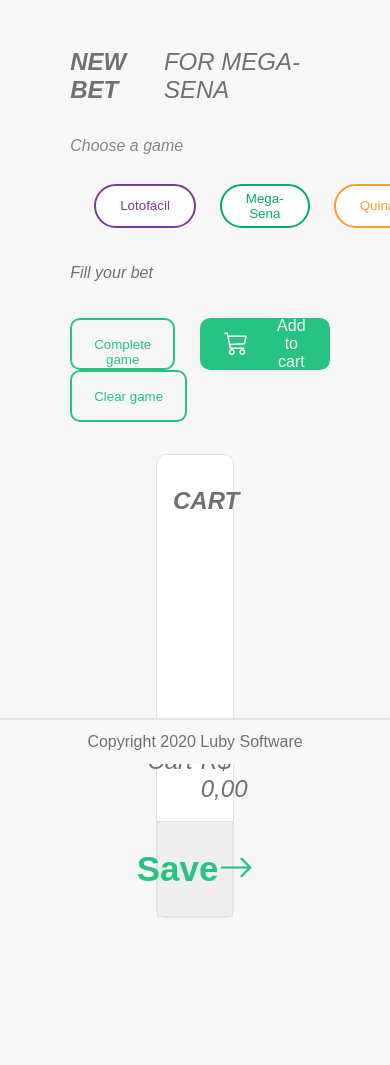
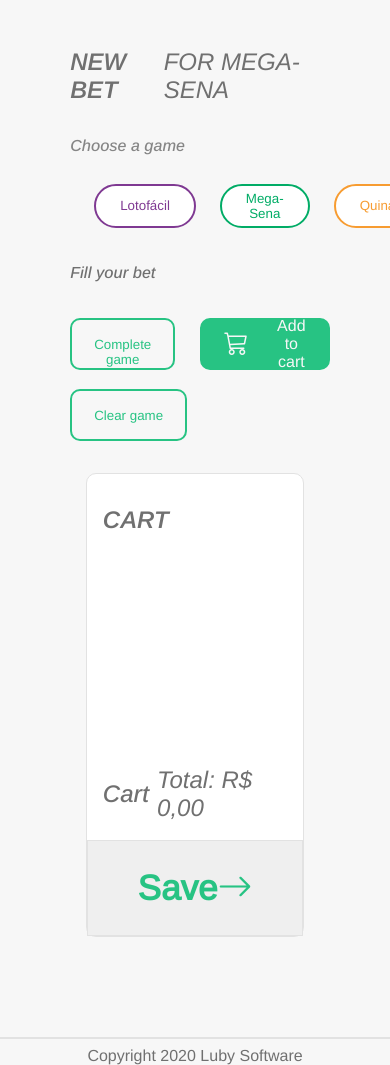
Before and after one commit to gabscar/Lotery-Luby, a plain HTML site: page index.html in a window 390 px wide. Shown: the part 80-1145 px from the top of the page. Before the commit the page ends 998 px from the top, so only its background shows below. Drawn offline with nearby package versions, Linux system fonts and the light colour scheme.

Commit message:
fet: adicionando a funcionalidade de deletar itens do carrinho

```diff
--- a/assets/style.css
+++ b/assets/style.css
@@ -1,4 +1,7 @@
-@import url('https://fonts.googleapis.com/css2?family=Open+Sans:ital,wght@1,300;1,400;1,600&display=swap');
+
+@import url('https://fonts.googleapis.com/css2?family=Arimo:ital,wght@0,400;1,400;1,500;1,600&display=swap');
+
+
 
 :root{
     --white: #f7f7f7;
@@ -17,7 +20,7 @@
     margin: 0;
     padding: 0;
     box-sizing: border-box;
-    font-family: 'Open+Sans', sans-serif;
+    font-family: 'Arimo', sans-serif;
 
     color: var(--gray);
 }
@@ -25,6 +28,8 @@
 html, body {
     width: 100%;
 
+    min-height:100%;
+    position:relative;
     background:var(--white) 0% 0% no-repeat padding-box;
     opacity: 1;
     font-style: italic;
@@ -32,6 +37,7 @@
 
 .container {
     width: 100%;
+    height: 100%;
 }
 /* HEADER CSS */
 header{
@@ -81,22 +87,7 @@
     font-size: 1.303rem;
 }
 
-@media (max-width:720px) {
-    header .leftTop p{
-      display: none;
-
-    }
-    header .rightTop{
-        display: none;
-    }
-
-}
-
-
-
-
 /* main  */
-
 
 main {
     margin: 0 auto;
@@ -104,13 +95,6 @@
     display: flex;
     flex-direction: row;
     justify-content: space-between;
-}
-@media (max-width:1000px){
-    main{
-        flex-direction: column;
-        align-items: center;
-        height: 100%;
-    }
 }
 
 /* Game Panel */
@@ -125,6 +109,9 @@
     display: flex;
     align-items: center;
     margin-bottom: 2.063rem;
+}
+.gameSection .gameTitle h2{
+    font-weight: bold;
 }
 
 .gameSection .gameTitle p{
@@ -187,16 +174,10 @@
     display: flex;
     justify-content: space-between;
     margin-top: 2.25rem;
-}
-.gameSection .buttons{
     margin-bottom:0.5rem;
 }
 
-@media (max-width:1723px) {
-    .gameSection .buttons{
-        margin-bottom:2rem;
-    }
-}
+
 .gameSection .buttons button{
     cursor: pointer;
     background-color: var(--white);
@@ -240,6 +221,7 @@
     border: 1px solid var(--cartColor);
     width: 25%;
     position: relative;
+
 }
 
 main .cart h2{
@@ -294,14 +276,14 @@
     margin-top: 2rem;
 }
 main .cart .save-btn{
-    width: 100%;
-    border: 1px solid var(--cartColor);
     display: flex;
     align-items: center;
     justify-content: center;
     position: absolute;
+    width: 100%;
+    border: 1px solid var(--cartColor);
     height: 6rem;
-    cursor: pointer;
+    cursor: wait;
     bottom: 0rem;
     font-size: 2.188rem;
     color: var(--green);
@@ -312,19 +294,63 @@
 }
 
 
-
 /*footer*/
 
 footer {
-    position: fixed;
-    bottom: 0;
-    left: 0;
+
+    position:absolute;
+    bottom:0;
+    width:100%;
     text-align: center;
     width: 100%;
     background: var(--white) 0% 0% no-repeat padding-box;
-    padding: .8rem 0rem;
+    padding-top: 0.5rem;
+    padding-bottom: 0rem;
     border-top: 2px solid var(--cartColor);
     color: var(--gray);
     font-style: normal;
 
 }
+@media(min-width:1064px){
+    html,body{
+        height: 1050px;
+    }
+}
+@media (max-width:1723px) {
+    .gameSection .buttons{
+        margin-bottom:2rem;
+    }
+}
+@media (max-width:1000px){
+    main{
+        flex-direction: column;
+        align-items: center;
+        height: 100%;
+    }
+}
+@media (max-width:720px) {
+    header .leftTop p{
+      display: none;
+
+    }
+    header .rightTop{
+        display: none;
+    }
+
+}
+@media (max-width:1000px){
+    main .cart{
+        height: 29rem;
+        background-color: var(--whiteTrue);
+        border-radius: 0.625rem;
+        border: 1px solid var(--cartColor);
+        width: 70%;
+        align-self: center;
+        justify-self: center;
+        margin-bottom: 8rem;
+    }
+    .gameSection .buttons .buttons-left button:first-child{
+        margin-bottom: 1.2rem;
+    }
+
+}
--- a/index.js
+++ b/index.js
@@ -15,12 +15,12 @@
             gameSelect: function(){
                 ajax.open('GET','./games.json');
                 ajax.send();
-                ajax.addEventListener('readystatechange',this.getGameRule)
+                ajax.addEventListener('readystatechange',this.getGameRule);
             },
 
             getGameRule:function(){
                 if(this.status ===200 && this.readyState ===4){
-                    let data = JSON.parse(this.responseText)
+                    let data = JSON.parse(this.responseText);
                     lotery.chooseAction(data.types);
                 }
             },
@@ -66,7 +66,6 @@
                         this.setDescriptionMode();
                         lotery.generateTableGame(item);
                     });
-
                     sectionBtnRules.appendChild($button);
                 });
 
@@ -79,6 +78,7 @@
                 button.padding = "0.3rem 1.5rem";
                 button.borderRadius = '6rem';
                 button.marginLeft = '1.5rem';
+                button.cursor = 'pointer';
             },
 
             setDescriptionMode: function(){
@@ -133,7 +133,7 @@
 
                     let limit = Number(modelSelect['max-number']) - selectedNumbers.length
                     if(limit===0){
-                        this.clearBalls();
+                        lotery.clearBalls();
                         limit = Number(modelSelect['max-number']);
                     }
 
@@ -175,18 +175,35 @@
                 lotery.cartCardStyle($sectionElement,$rightDiv,$image,$btnDelete,$pNumbers,$pNameandValue,$pNameModeinCard);
 
                 totalPrice+=priceModel;
-                totalText.innerHTML = 'R$' + totalPrice.toFixed(2).replace('.',',');
+                totalText.innerHTML = 'Total R$' + totalPrice.toFixed(2).replace('.',',');
                 $pNameModeinCard.innerHTML = modelSelect.type;
+
+
                 $pNumbers.innerHTML = selectedNumbers.join(', ');
-                $pNameandValue.innerHTML = $pNameModeinCard.outerHTML + " R$ " + String(priceModel).replace('.',',');
+                $pNameandValue.innerHTML = $pNameModeinCard.outerHTML + " R$ " + String(priceModel.toFixed(2)).replace('.',',');
 
                 $rightDiv.appendChild($pNumbers);
                 $rightDiv.appendChild($pNameandValue);
                 $btnDelete.appendChild($image);
+
+                $sectionElement.setAttribute('priceInSection',`${modelSelect.price}`);
                 $sectionElement.appendChild($btnDelete);
                 $sectionElement.appendChild($rightDiv);
                 $sectionCart.appendChild($sectionElement);
+
+                $btnDelete.addEventListener('click',(evt)=>lotery.deleteProductsInCart(evt));
                 lotery.clearBalls();
+            },
+
+            deleteProductsInCart:function(evt){
+                const totalText =  document.querySelector('[data-js=cart-value-total]');
+                const element = evt.target;
+                const btn = element.parentNode
+                const section = btn.parentNode;
+                let valor  = section.getAttribute('priceInSection');
+                totalPrice -= valor;
+                section.remove();
+                totalText.innerHTML = 'Total R$' + totalPrice.toFixed(2).replace('.',',');
             },
 
             cartCardStyle:function($sectionElement,$rightDiv,$image,$btnDelete,$pNumbers,$pNameandValue,$pNameModeinCard){
@@ -214,7 +231,8 @@
                 $pNameandValue.style.flexDirection = 'row'
 
                 $pNameModeinCard.style.color = modelSelect.color;
-                $pNameModeinCard.style.fontWeight = '500';
+                $pNameModeinCard.style.fontWeight = 'bold';
+                $pNameModeinCard.style.fontSize = '1rem'
 
                 $image.src = './assets/trash.png';
                 $image.style.width='20px';
@@ -223,8 +241,6 @@
             },
 
         }
-
-
     })();
     lotery.start();
 })(window,document);
```
